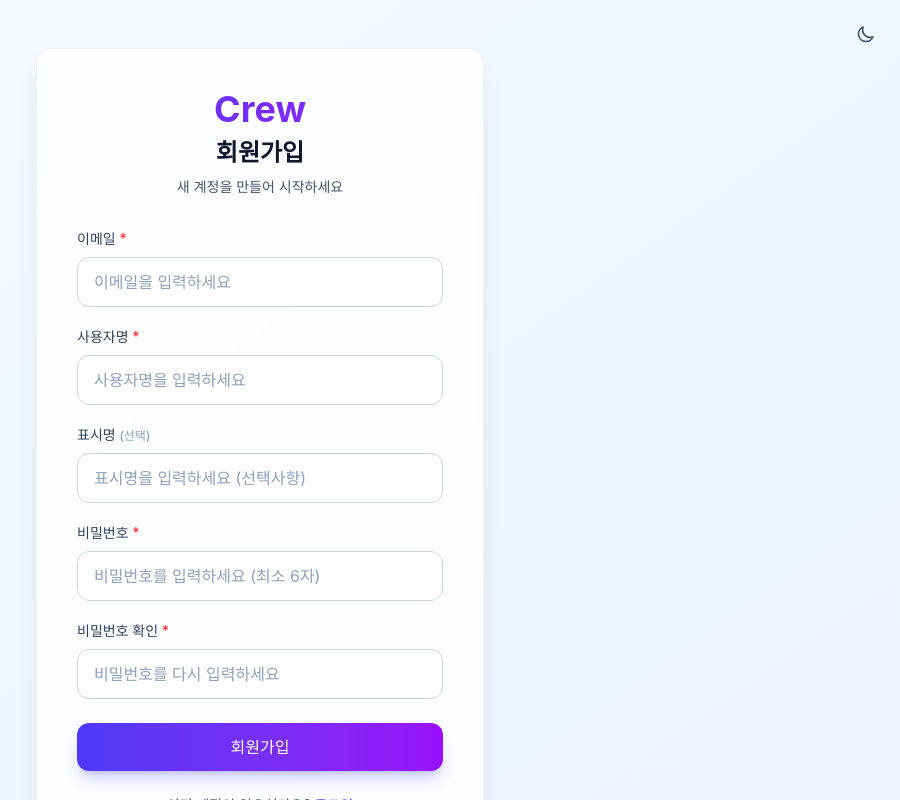
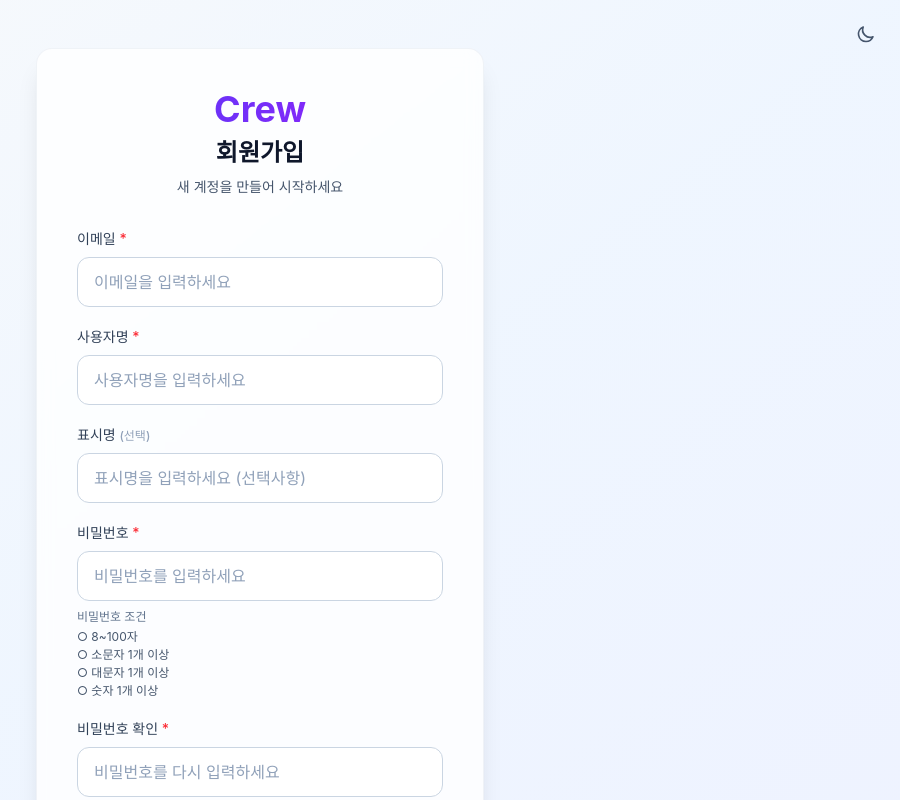
Before and after one commit to jusikjoa/crew-frontend, a Next.js app: page /signup in a window 1280 px wide. Shown: the top 800 px of the page, without its empty margins (380-1280 px from the left). Built offline with nearby package versions, Linux system fonts and the light colour scheme; no server answers.

Commit message:
비밀번호 조건 표시

```diff
--- a/app/signup/page.tsx
+++ b/app/signup/page.tsx
@@ -32,8 +32,18 @@ export default function SignupPage() {
       return;
     }
 
-    if (password.length < 6) {
-      setError('비밀번호는 최소 6자 이상이어야 합니다.');
+    if (password.length < 8) {
+      setError('비밀번호는 최소 8자 이상이어야 합니다.');
+      return;
+    }
+
+    if (password.length > 100) {
+      setError('비밀번호는 100자 이하여야 합니다.');
+      return;
+    }
+
+    if (!/^(?=.*[a-z])(?=.*[A-Z])(?=.*\d)/.test(password)) {
+      setError('비밀번호는 대문자, 소문자, 숫자를 각각 하나 이상 포함해야 합니다.');
       return;
     }
 
@@ -127,8 +137,27 @@ export default function SignupPage() {
                 value={password}
                 onChange={(e) => setPassword(e.target.value)}
                 className="w-full rounded-xl border border-slate-300 dark:border-slate-600 px-4 py-3 text-slate-900 dark:text-slate-100 bg-white dark:bg-slate-700 placeholder:text-slate-400 dark:placeholder:text-slate-500 focus:border-indigo-500 dark:focus:border-indigo-400 focus:outline-none focus:ring-2 focus:ring-indigo-500/20 dark:focus:ring-indigo-400/20 transition-all"
-                placeholder="비밀번호를 입력하세요 (최소 6자)"
+                placeholder="비밀번호를 입력하세요"
               />
+              <div className="mt-2 space-y-1">
+                <p className="text-xs font-medium text-slate-500 dark:text-slate-400 mb-1">
+                  비밀번호 조건
+                </p>
+                <ul className="text-xs text-slate-600 dark:text-slate-400 space-y-0.5">
+                  <li className={password.length >= 8 && password.length <= 100 ? 'text-green-600 dark:text-green-400' : ''}>
+                    {password.length >= 8 && password.length <= 100 ? '✓' : '○'} 8~100자
+                  </li>
+                  <li className={/[a-z]/.test(password) ? 'text-green-600 dark:text-green-400' : ''}>
+                    {/[a-z]/.test(password) ? '✓' : '○'} 소문자 1개 이상
+                  </li>
+                  <li className={/[A-Z]/.test(password) ? 'text-green-600 dark:text-green-400' : ''}>
+                    {/[A-Z]/.test(password) ? '✓' : '○'} 대문자 1개 이상
+                  </li>
+                  <li className={/\d/.test(password) ? 'text-green-600 dark:text-green-400' : ''}>
+                    {/\d/.test(password) ? '✓' : '○'} 숫자 1개 이상
+                  </li>
+                </ul>
+              </div>
             </div>
             <div>
               <label htmlFor="confirmPassword" className="block text-sm font-medium text-slate-700 dark:text-slate-300 mb-2">
```
